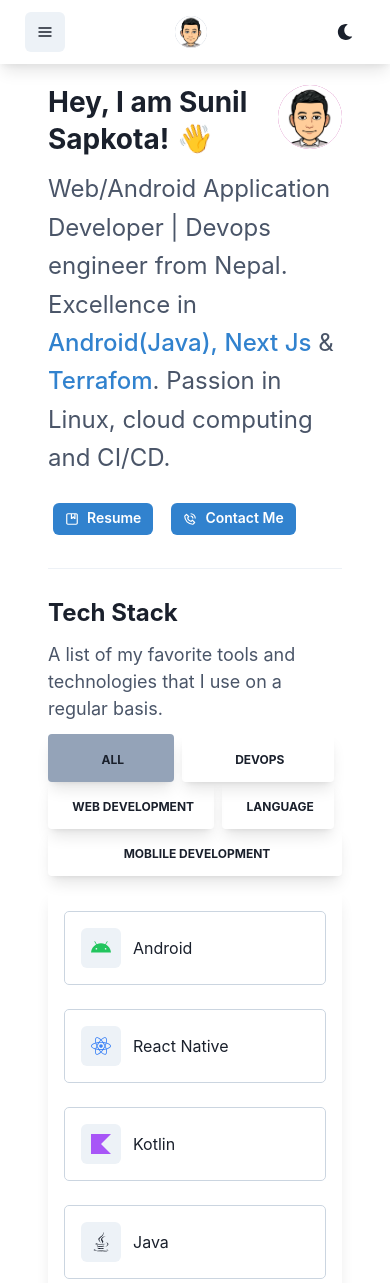
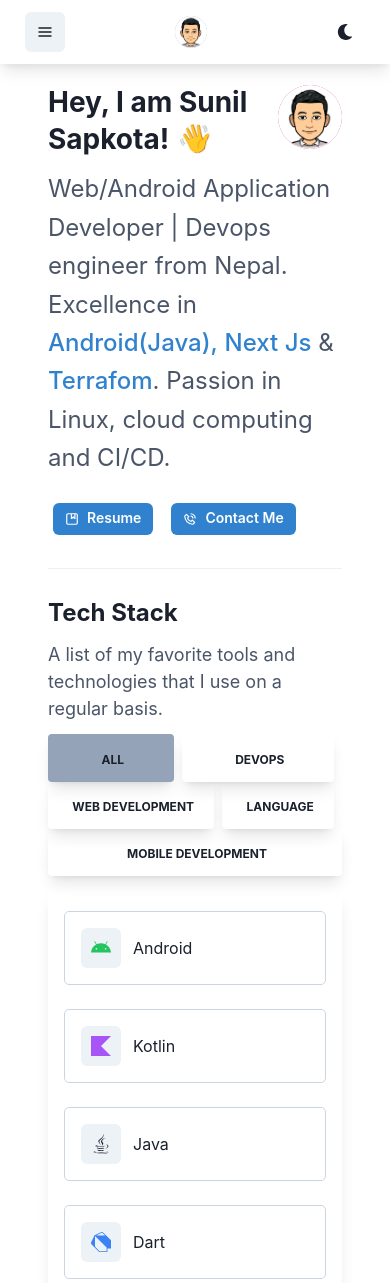
Before and after one commit to sunil-9/portfolio, a Next.js app: page / in a window 390 px wide. Shown: the top 1283 px of the page. Built offline with nearby package versions, Linux system fonts and the light colour scheme.

Commit message:
refactor : rename mobile development and remove react native

```diff
--- a/constant/index.js
+++ b/constant/index.js
@@ -8,8 +8,7 @@
   FaLinkedin,
   FaMedium,
   FaPhp,
-  FaReact,
-  FaStackOverflow,
+  FaStackOverflow
 } from "react-icons/fa";
 import {
   SiDart,
@@ -29,22 +28,18 @@
   SiTypescript,
 } from "react-icons/si";
 
+
+
 const techStacks = [
   {
     name: "Android",
-    category: "Moblile Development",
+    category: "Mobile Development",
     icon: <FaAndroid fontSize="20px" className="text-green-500" />,
     url: "https://www.android.com/",
   },
   {
-    name: "React Native",
-    category: "Moblile Development",
-    icon: <FaReact fontSize="20px" className="text-blue-500" />,
-    url: "https://reactnative.dev/",
-  },
-  {
     name: "Kotlin",
-    category: "Moblile Development",
+    category: "Mobile Development",
     icon: <SiKotlin fontSize="20px" className="text-purple-500" />,
     url: "https://kotlinlang.org/",
   },
```
